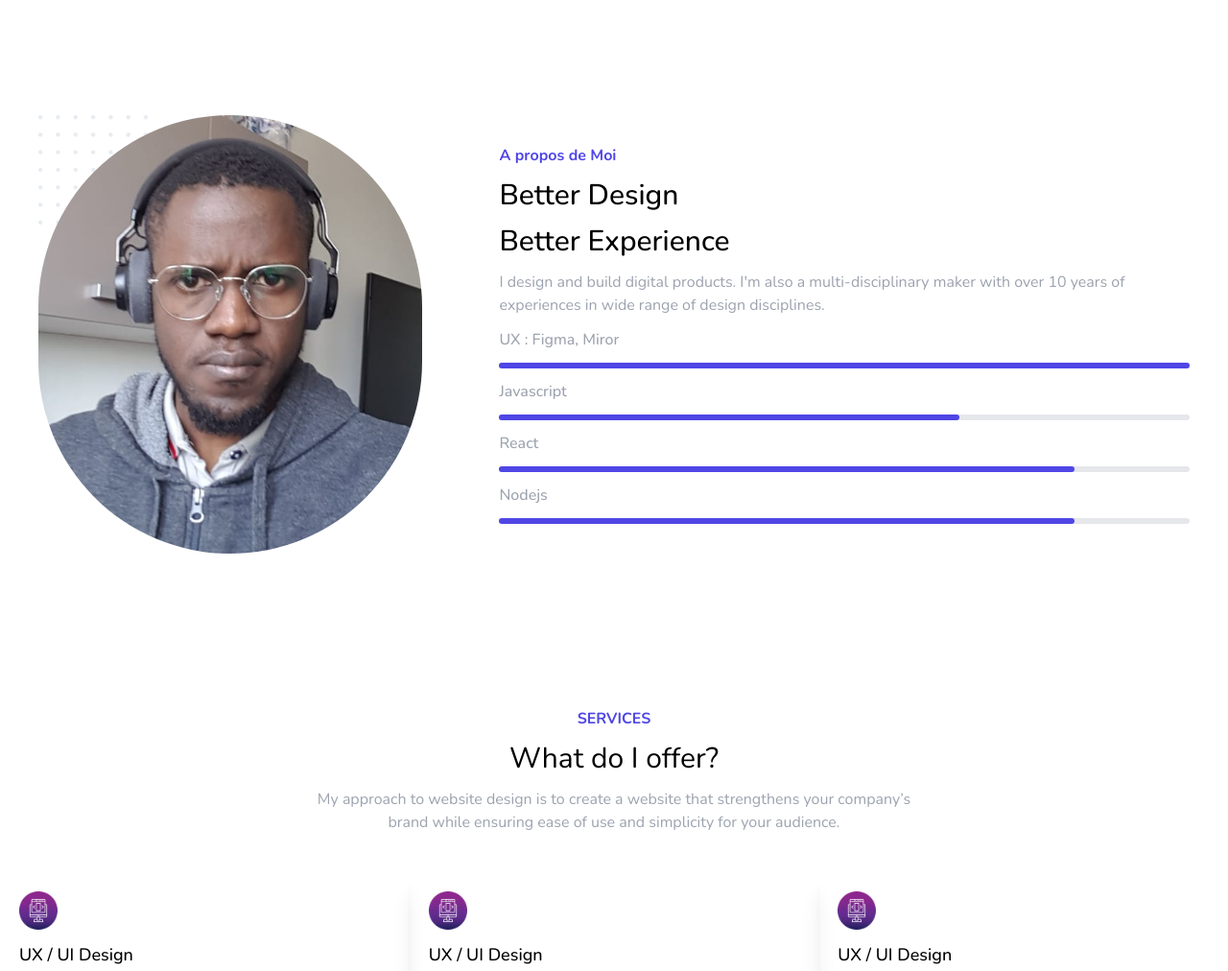
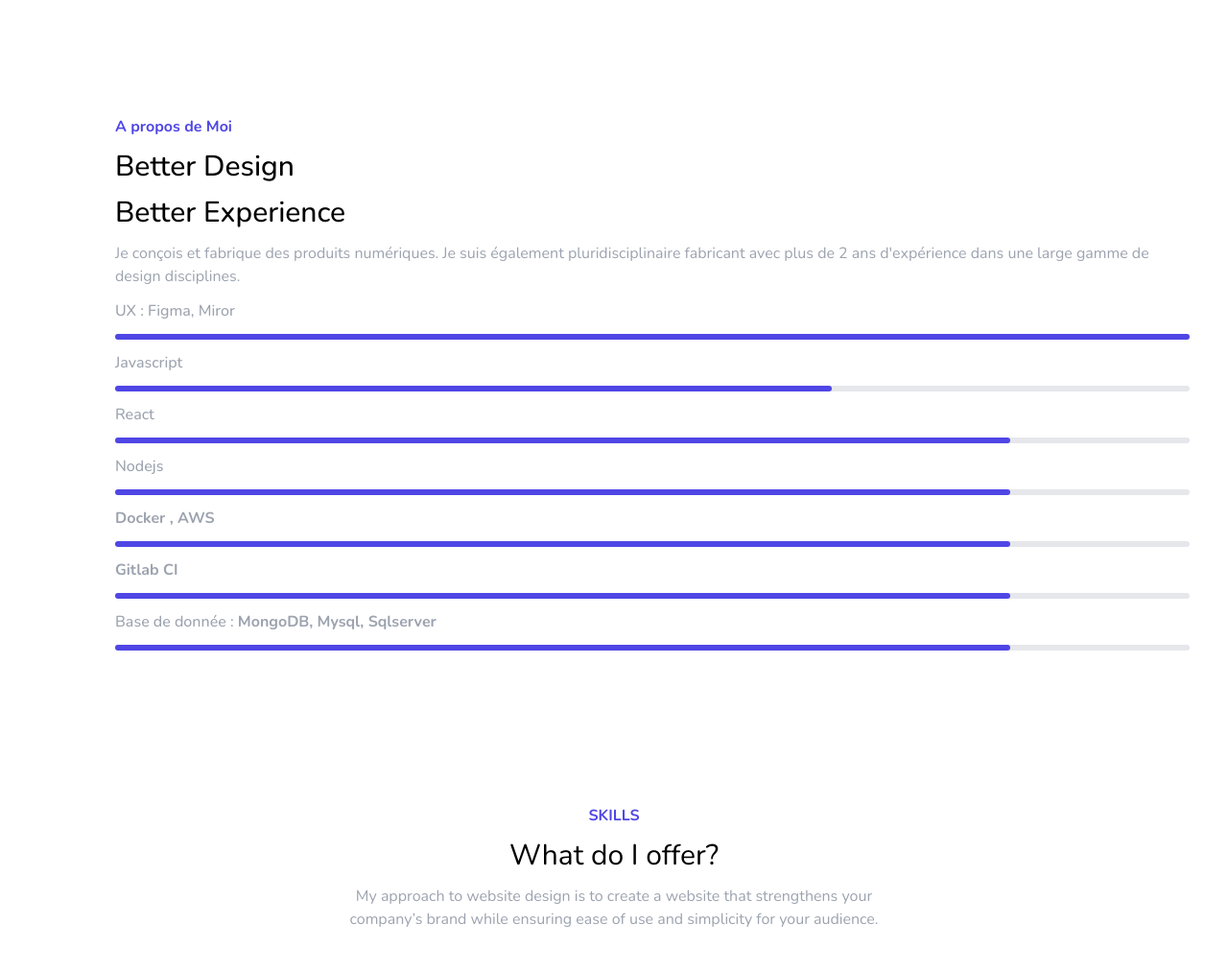
Before and after one commit to prevner/portfolio, a website: page index.html in a window 1280 px wide. Shown: the part 840-1852 px from the top of the page at 96% size. Drawn offline with nearby package versions, Linux system fonts and the light colour scheme.

Commit message:
before last

```diff
--- a/autotyping.js
+++ b/autotyping.js
@@ -119,7 +119,7 @@ var AutoTyping = (function (e) {
 ]).default;
 
 
-const exampleText = ['MERN', 'Backend : Nodejs, Go, Spring boot','Frontend : Reactjs'];
+const exampleText = ['MERN', 'Nodejs', 'Go', 'Spring boot','Reactjs'];
 const exampleTyping = new AutoTyping('#text', exampleText, {
     typeSpeed: 100,
     deleteSpeed: 100,
--- a/index.html
+++ b/index.html
@@ -89,7 +89,7 @@
       <div
         class="absolute top-1/3 left-5 text-xl sm:left-10 sm:text-4xl md:left-1/4 md:text-6xl lg:left-5 xl:left-48 xl:text-7xl font-bold"
       >
-        <span class="text-gray-600">Frelance</span>
+        <span class="text-gray-600">Freelance</span>
         <p id="text" class="text-red-500"></p>
       </div>
       <!-- texts -->
@@ -122,7 +122,7 @@
               alt=""
             />
             <div class="h-full rounded-full overflow-hidden">
-              <img src="./img/port.png" alt="" />
+              <!-- <img src="./img/port.png" alt="" /> -->
             </div>
           </div>
           <!-- right -->
@@ -133,8 +133,8 @@
               Better Experience
             </h1>
             <p class="text-gray-400">
-              I design and build digital products. I'm also a multi-disciplinary
-              maker with over 10 years of experiences in wide range of design
+              Je conçois et fabrique des produits numériques. Je suis également pluridisciplinaire
+              fabricant avec plus de 2  ans d'expérience dans une large gamme de design
               disciplines.
             </p>
             <h2 class="text-gray-400 font-medium">UX : Figma, Miror</h2>
@@ -153,7 +153,19 @@
             <div class="w-full bg-gray-200 h-1.5 rounded-md">
               <div class="w-5/6 bg-indigo-600 h-1.5 rounded-md"></div>
             </div>
-          </div>
+            <h2 class="text-gray-400 font-medium"><strong>Docker , AWS</strong></h2>
+            <div class="w-full bg-gray-200 h-1.5 rounded-md">
+              <div class="w-5/6 bg-indigo-600 h-1.5 rounded-md"></div>
+            </div>
+            <h2 class="text-gray-400 font-medium"> <strong>Gitlab CI</strong></h2>
+            <div class="w-full bg-gray-200 h-1.5 rounded-md">
+              <div class="w-5/6 bg-indigo-600 h-1.5 rounded-md"></div>
+            </div>
+            <h2 class="text-gray-400 font-medium">Base de donnée : <strong>MongoDB, Mysql, Sqlserver</strong></h2>
+            <div class="w-full bg-gray-200 h-1.5 rounded-md">
+              <div class="w-5/6 bg-indigo-600 h-1.5 rounded-md"></div>
+            </div>
+
         </div>
       </div>
 
@@ -162,7 +174,7 @@
         <div class="container mx-auto">
           <!-- top -->
           <div class="flex flex-col gap-3 items-center">
-            <h1 class="text-indigo-600 font-bold">SERVICES</h1>
+            <h1 class="text-indigo-600 font-bold">SKILLS</h1>
             <h1 class="text-3xl dark:text-white">What do I offer?</h1>
             <p class="w-1/2 text-center text-gray-400">
               My approach to website design is to create a website that
@@ -177,7 +189,7 @@
               class="w-full md:w-4/12 shadow-xl rounded-lg p-5 my-3 md:my-10 flex flex-col gap-3"
             >
               <img class="w-10" src="./img/icon.png" alt="" />
-              <h1 class="font-medium text-lg dark:text-white">UX / UI Design</h1>
+              <h1 class="font-medium text-lg dark:text-white">Git</h1>
               <p class="text-gray-400">
                 I specialize in creating interactive websites for individuals and
                 small businesses.
```
